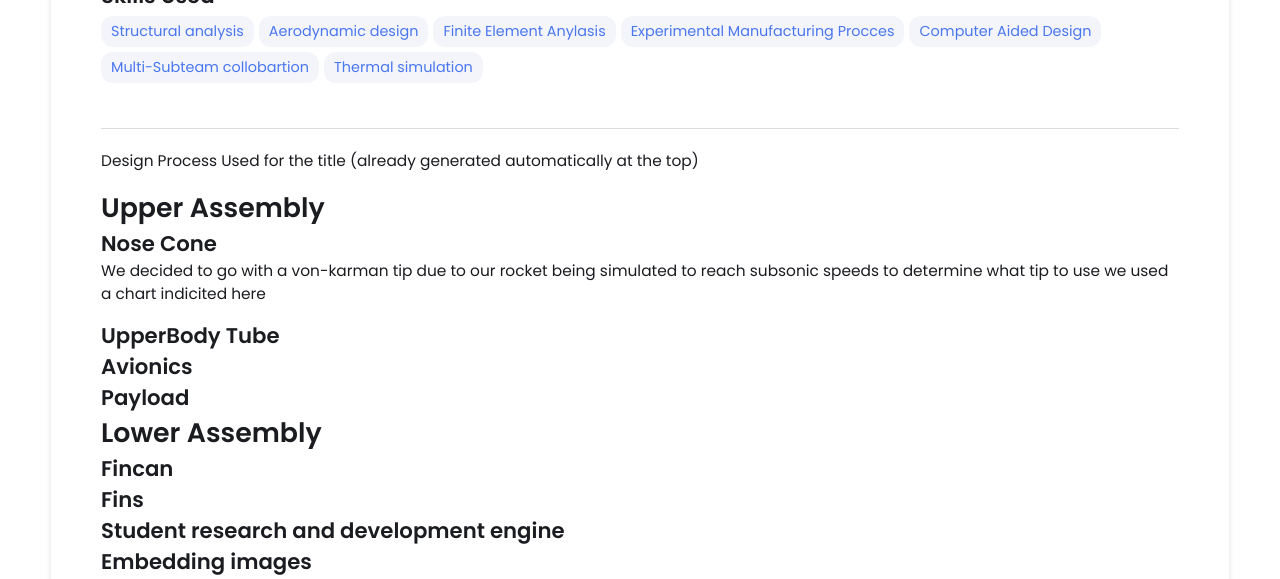
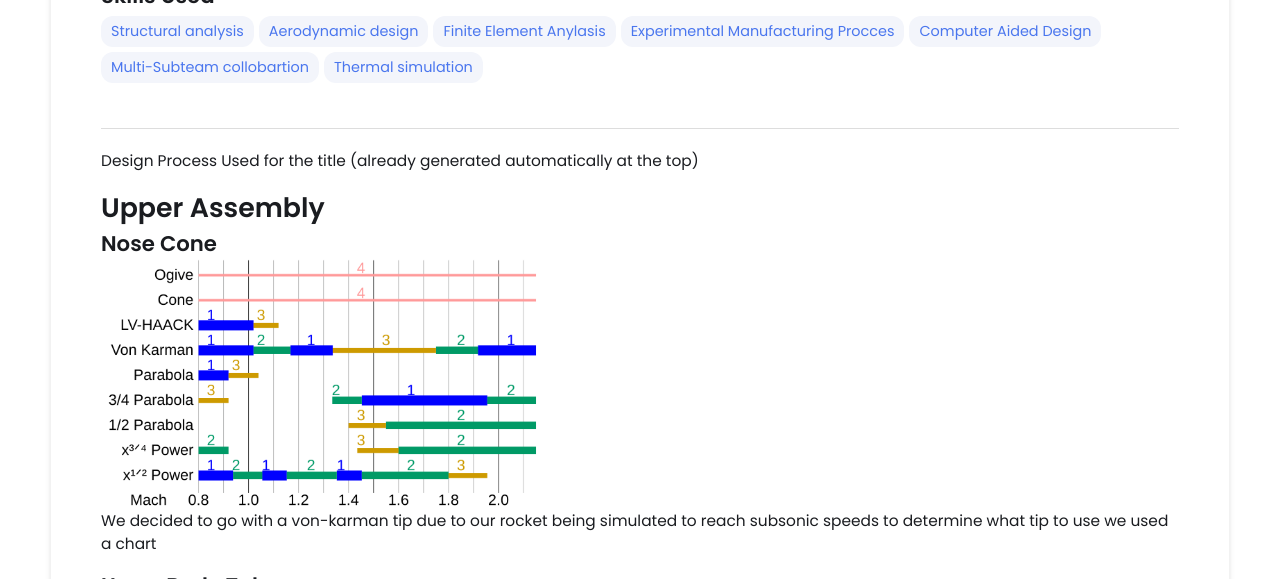
Before and after one commit to nolawiashine19-ship-it/nolawiashine19-ship-it.github.io, a Jekyll site: the page built from _projects/Bonita/index.md, in a window 1280 px wide and 900 px high, scrolled down 687 px, cut to the strip 0-579 px from the top of the window. Built offline with Jekyll 4.4.1, drawn with Linux system fonts in a browser that asks for light colours.

Commit message:
Update index.md

```diff
--- a/_projects/Bonita/index.md
+++ b/_projects/Bonita/index.md
@@ -21,8 +21,8 @@ Used for the title (already generated automatically at the top)
 
 
 ## Nose Cone
-
-We decided to go with a von-karman tip due to our rocket being simulated to reach subsonic speeds to determine what tip to use we used a chart indicited here
+{% include image-gallery.html images="Nose_Cone_Chart.png" height ="250" %}
+We decided to go with a von-karman tip due to our rocket being simulated to reach subsonic speeds to determine what tip to use we used a chart
 
 
 ## UpperBody Tube
```
